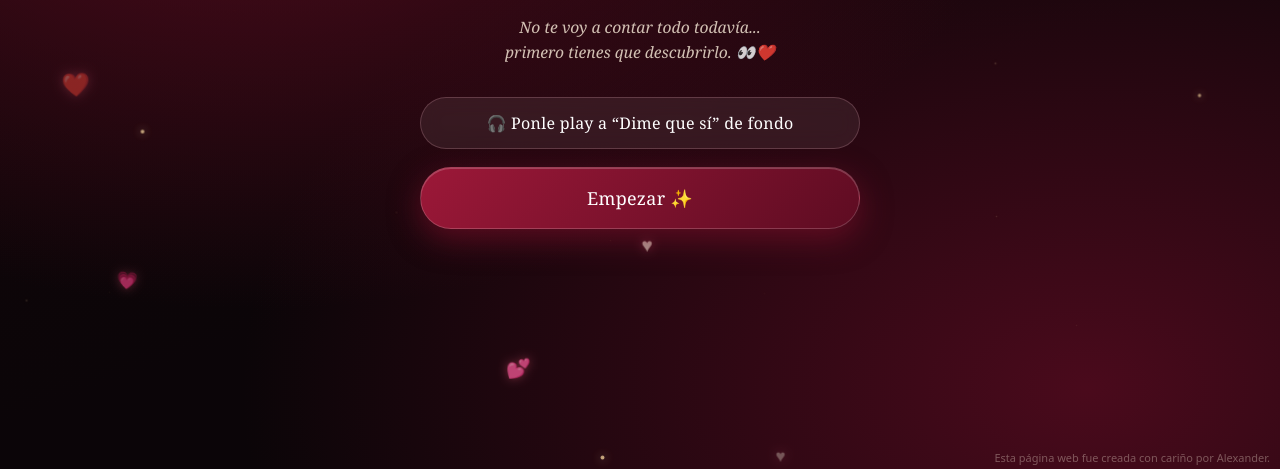
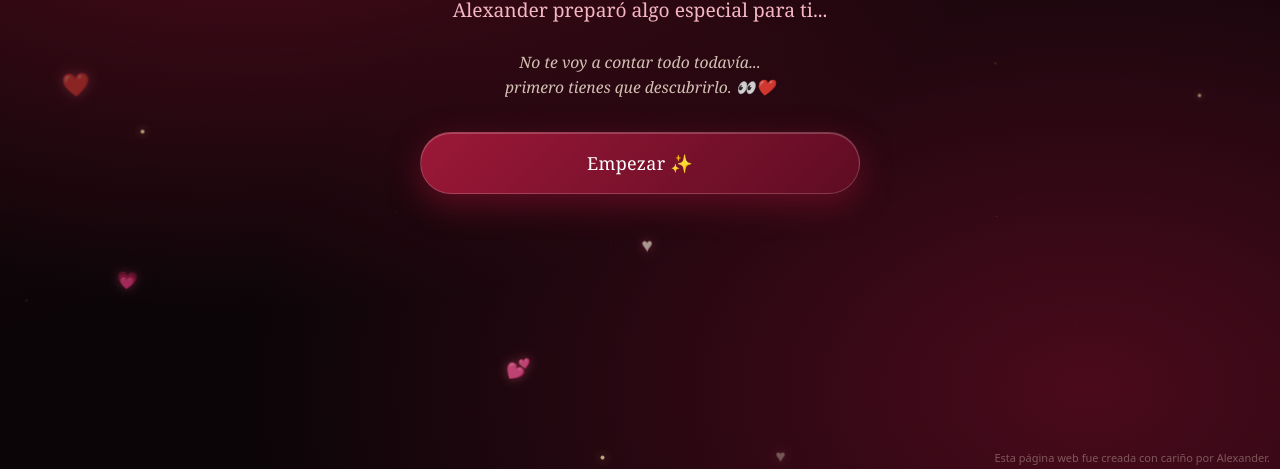
Before and after one commit to Allexmar/Milu, a plain HTML site: page index.html in a window 1280 px wide. Shown: the part 331-800 px from the top of the page. Drawn offline with Linux system fonts and the light colour scheme.

Commit message:
Update index.html

```diff
--- a/index.html
+++ b/index.html
@@ -75,7 +75,6 @@ p{margin:0 0 14px;line-height:1.6;color:rgba(246,233,215,.82);font-size:1.05rem}
   <h1>Hola, Milu ❤️</h1>
   <p class="sub">Alexander preparó algo especial para ti...</p>
   <p class="small">No te voy a contar todo todavía...<br>primero tienes que descubrirlo. 👀❤️</p>
-  <a class="btn alt" href="https://open.spotify.com/search/dime%20que%20si%20jay%20wheeler" target="_blank" rel="noopener" style="text-decoration:none;font-size:1rem;padding:14px 20px">🎧 Ponle play a “Dime que sí” de fondo</a>
   <button class="btn pulse" data-go="s-intro">Empezar ✨</button>
 </section>
 
```
